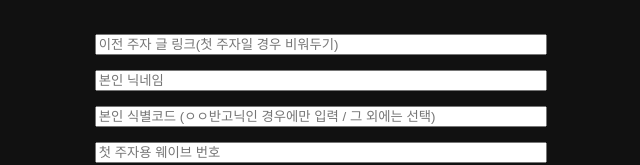
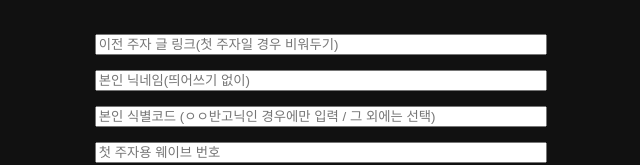
Before and after one commit to 36DB/wave-template-generator, a React (Vite) app: page / in a window 1280 px wide. Shown: the part 276-441 px from the top of the page, without its empty margins (319-959 px from the left). Built offline with nearby package versions, Linux system fonts and the light colour scheme.

Commit message:
Add memo

```diff
--- a/src/App.jsx
+++ b/src/App.jsx
@@ -162,7 +162,7 @@ export default function App() {
 
       <input
         type="text"
-        placeholder="본인 닉네임"
+        placeholder="본인 닉네임(띄어쓰기 없이)"
         value={name}
         onChange={(e) => setName(e.target.value)}
       />
```
